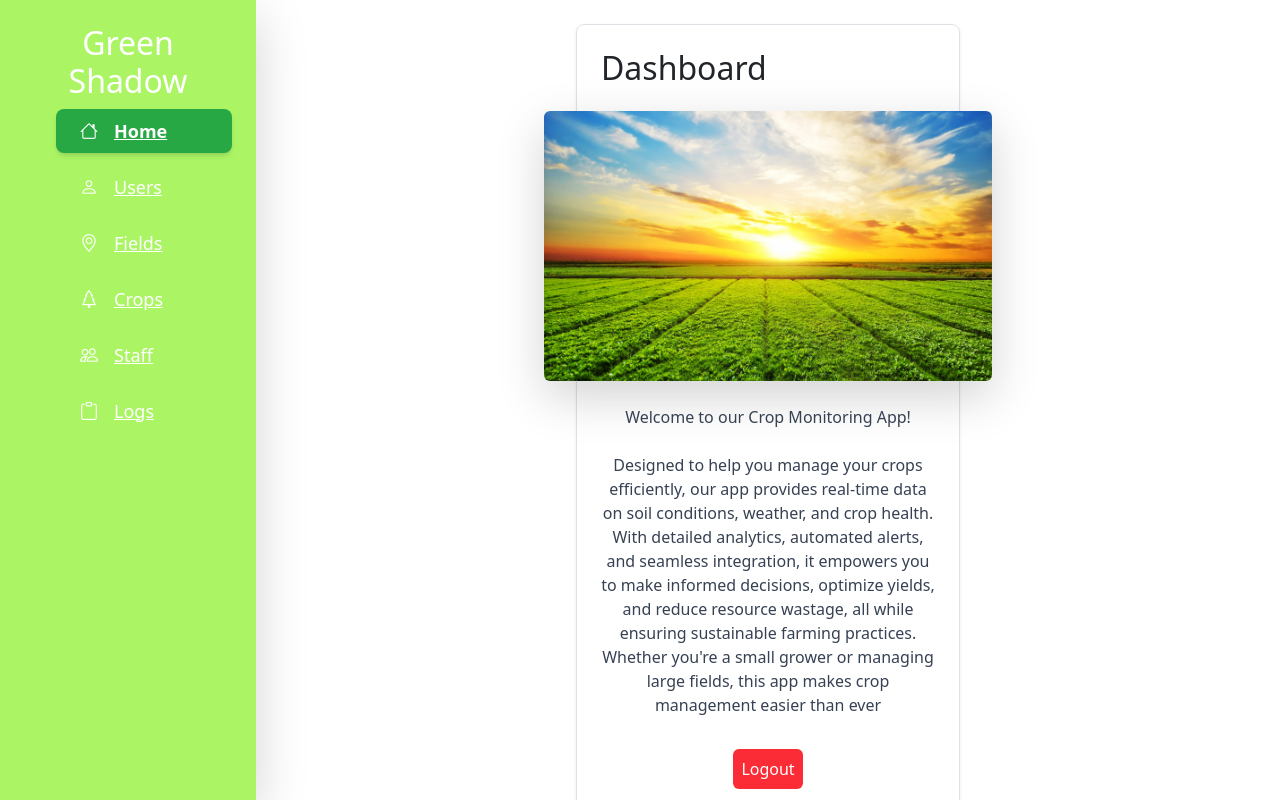
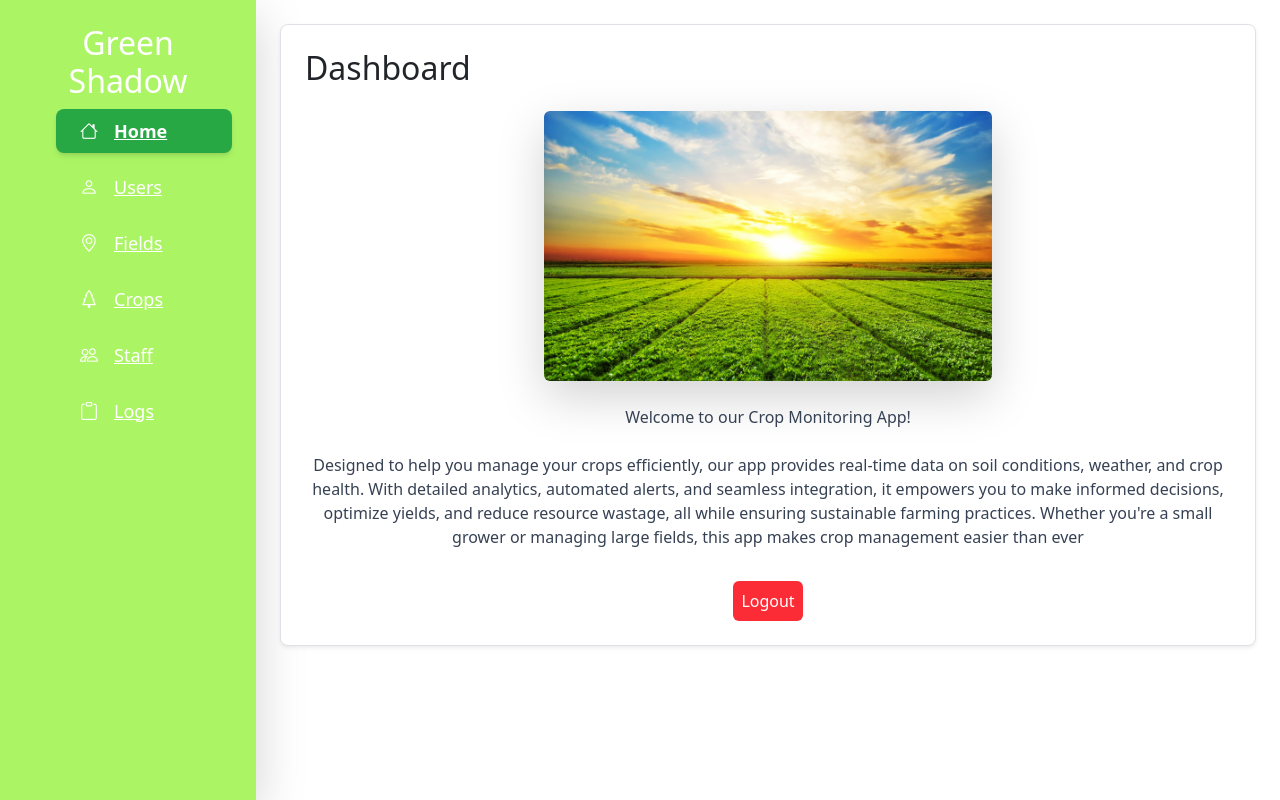
Before and after one commit to lahirurodrigo/GreenShadowCropMonitoringSystemByreact, a React (Vite) app: page / in a window 1280 px wide. Built offline with nearby package versions, Linux system fonts and the light colour scheme; sample sign-in values are in the browser's storage.

Commit message:
add styles

```diff
--- a/src/components/CardComponent.tsx
+++ b/src/components/CardComponent.tsx
@@ -8,7 +8,7 @@ const card = ({children}: CardComponentProps) => {
     return (
         <>
             <div
-                className="max-w-sm p-6 bg-white border border-gray-200 rounded-lg shadow-sm dark:bg-gray-800 dark:border-gray-700">
+                className="max-w-6xl p-6 bg-white border border-gray-200 rounded-lg shadow-sm dark:bg-gray-800 dark:border-gray-700">
                 {children}
             </div>
         </>
```
